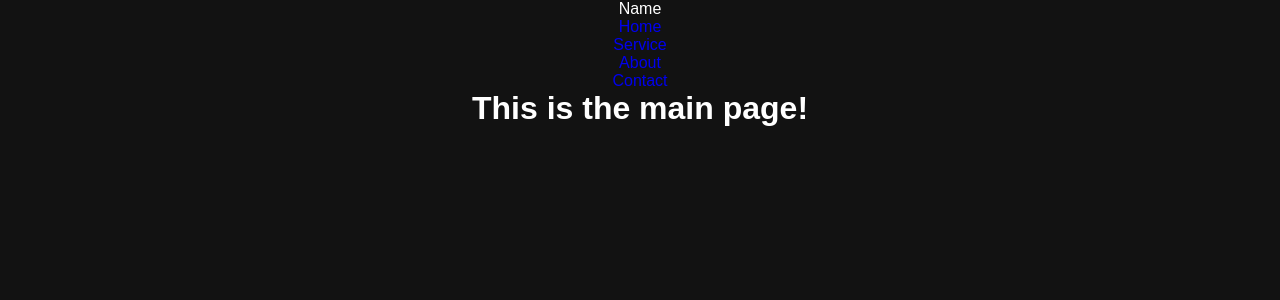
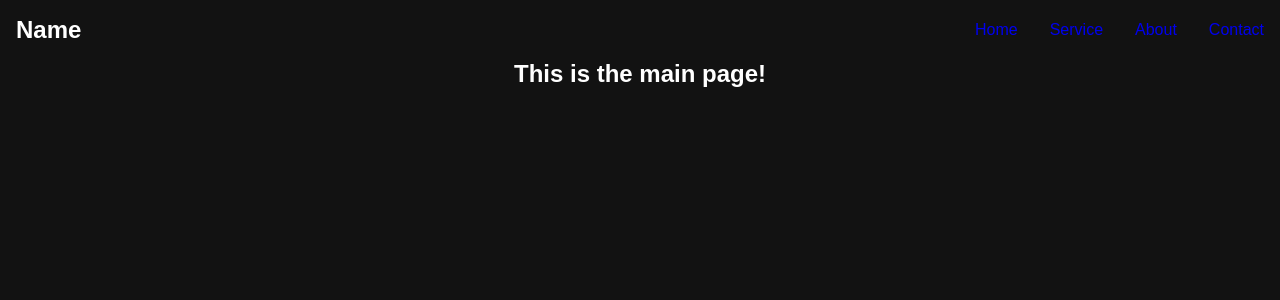
Before and after one commit to HackEDBetaTeam2023/CPR_Tutorial_HackED_Beta, a React (Create React App) app in the folder website/: page / in a window 1280 px wide. Shown: the top 300 px of the page. Built offline with nearby package versions, Linux system fonts and the light colour scheme.

Commit message:
Update layout of NavBar

```diff
--- /dev/null
+++ b/website/src/components/NavBar.css
@@ -0,0 +1,31 @@
+header, #navbar {
+    width: 100%;
+    height: 60px;
+}
+
+#navbar {
+    display: flex;
+    justify-content: space-between;
+}
+
+#navbar-name {
+    padding-left: 16px;
+    padding-right: 16px;
+}
+
+.link-list {
+    list-style-type: none;
+    display: flex;
+}
+
+.navbar-link {
+    height: 100%;
+    padding-left: 16px;
+    padding-right: 16px;
+}
+
+#navbar-name,
+.navbar-link {
+    display: flex;
+    align-items: center;
+}
--- a/website/src/components/NavBar.js
+++ b/website/src/components/NavBar.js
@@ -1,20 +1,19 @@
 import React from 'react';
+import './NavBar.css';
 import { Link } from 'react-router-dom';
 
 const NavBar = () => {
   return (
     <header>
-      <div id="navbar">
-        <span id="navbar-name">Name</span>
-        <nav>
-          <ul>
-            <li><Link to="/">Home</Link></li>
-            <li><Link to="/service">Service</Link></li>
-            <li><Link to="/about">About</Link></li>
-            <li><Link to="/contact">Contact</Link></li>
-          </ul>
-        </nav>
-      </div>
+      <nav id="navbar">
+        <h1 id="navbar-name">Name</h1>
+        <ul className="link-list">
+            <li><Link className="navbar-link" to="/">Home</Link></li>
+            <li><Link className="navbar-link" to="/service">Service</Link></li>
+            <li><Link className="navbar-link" to="/about">About</Link></li>
+            <li><Link className="navbar-link" to="/contact">Contact</Link></li>
+        </ul>
+      </nav>
     </header>
   );
 };
--- a/website/src/pages/Homepage.js
+++ b/website/src/pages/Homepage.js
@@ -1,6 +1,6 @@
 function Homepage() {
     return (
-        <h1>This is the main page!</h1>
+        <h2>This is the main page!</h2>
     )
 }
 
```
